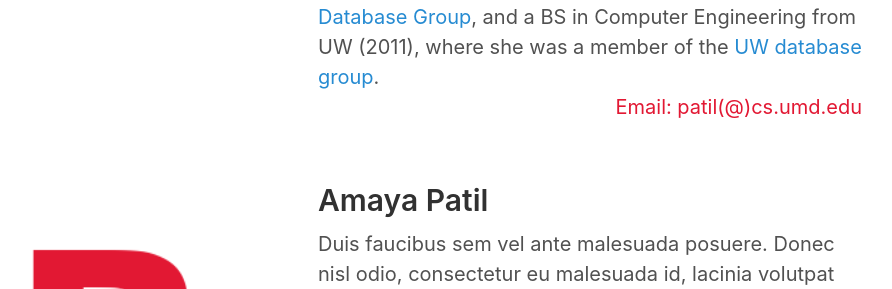
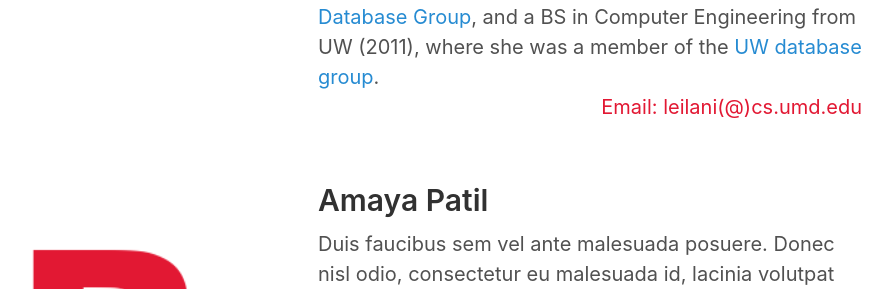
Before and after one commit to leibatt/battle-data-lab, a Jekyll site: the page built from about.md, in a window 1280 px wide and 900 px high, scrolled down 901 px. Shown: the part 165-454 px from the top of the window, without its empty margins (248-1140 px from the left). Built offline with Jekyll 4.4.1, drawn with Linux system fonts in a browser that asks for light colours.

Commit message:
fixed my contact email

```diff
--- a/about.md
+++ b/about.md
@@ -11,7 +11,7 @@ title: About Us
     <h2>Dr. Leilani Battle</h2>
     Leilani Battle is an Assistant Professor at the University of Maryland, College Park, with a joint appointment in the <a href="http://www.umiacs.umd.edu/">University of Maryland Institute for Advanced Computer Studies (UMIACS)</a>. She is also affiliated with the UMD <a href="http://hcil.umd.edu/">Human-Computer Interaction Laboratory (HCIL)</a>. Her research interests focus on developing interactive data-intensive systems that can aid analysts in performing complex data exploration and analysis. Her current research is anchored in the field of databases, but utilizes research methodology and techniques from HCI and visualization to integrate data processing (databases) with interactive interfaces (HCI, visualization).
     She is an NSF Graduate Research Fellowship Recipient (2012), and her research is currently supported by an <a href="https://www.nsf.gov/awardsearch/showAward?AWD_ID=1850115">NSF CISE CRII Award (2019)</a>. In 2017, she completed a postdoc in the UW <a href="http://idl.cs.washington.edu/">Interactive Data Lab</a>. She holds an MS (2013) and PhD (2017) in Computer Science from MIT, where she was a member of the <a href="http://db.csail.mit.edu/">MIT Database Group</a>, and a BS in Computer Engineering from UW (2011), where she was a member of the <a href="http://db.cs.washington.edu/">UW database group</a>.
-    <br/><p class="contact-item">Email: patil(@)cs.umd.edu</p>
+    <br/><p class="contact-item">Email: leilani(@)cs.umd.edu</p>
     </div>
 </div>
 
```
